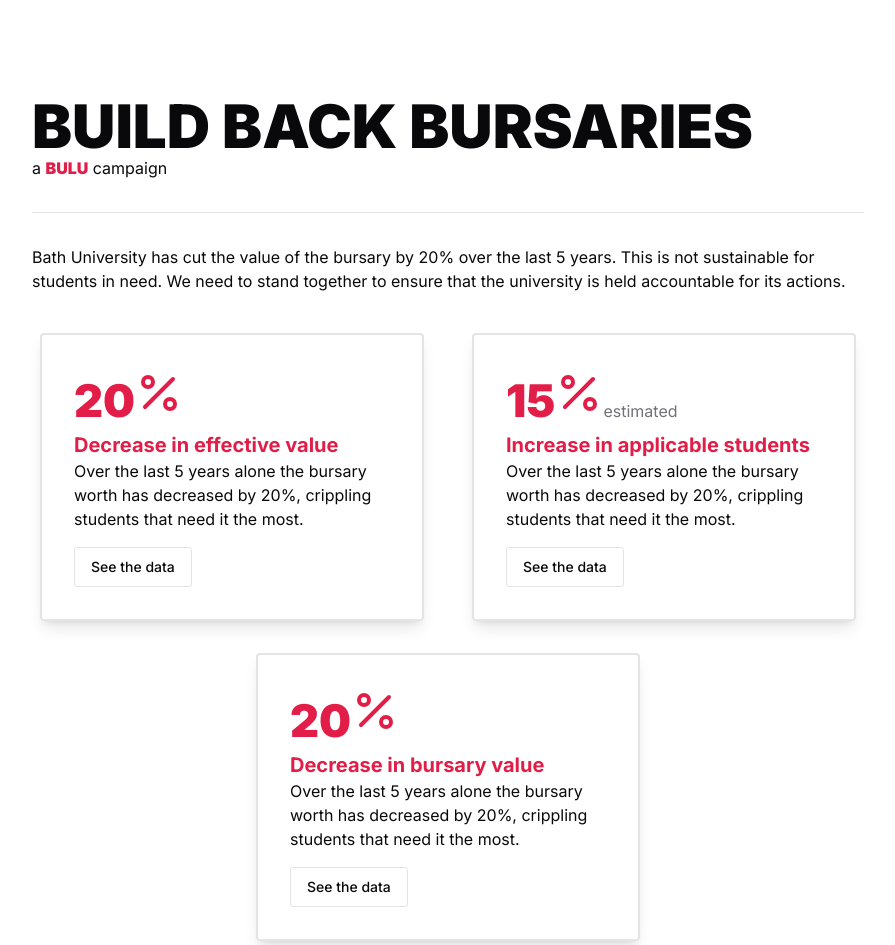
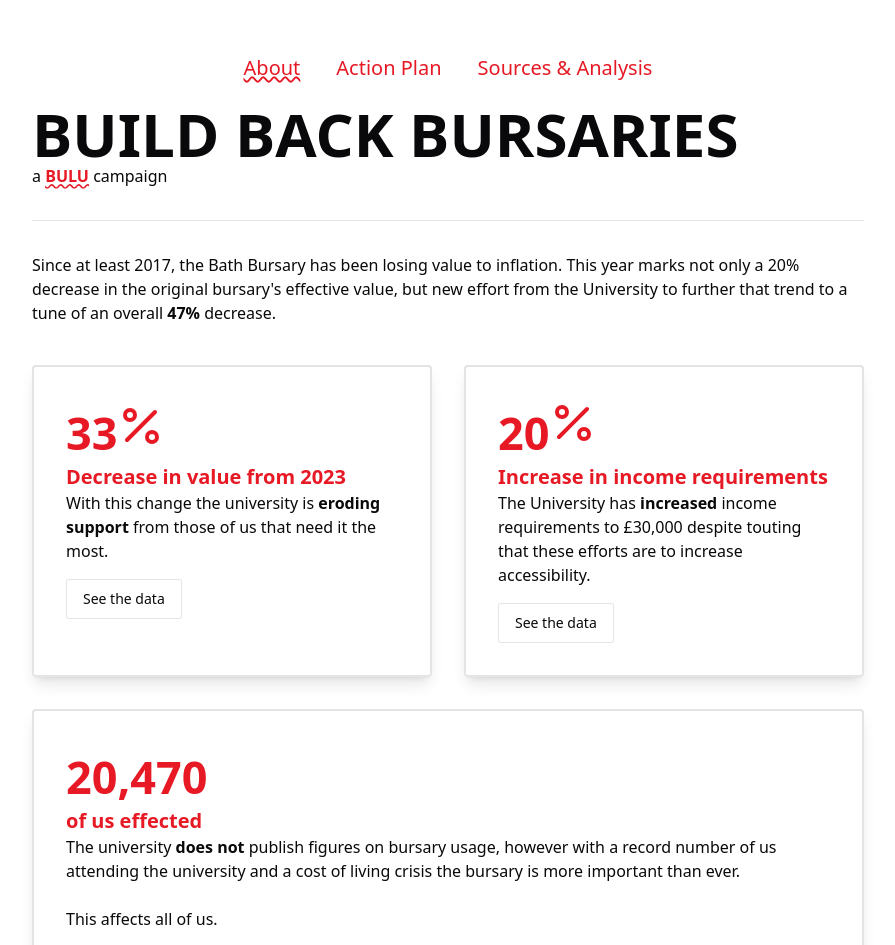
Before and after one commit to Xvois/BBBSite, a Next.js app: page / in a window 1280 px wide. Shown: the top 945 px of the page, without its empty margins (192-1087 px from the left). Built offline with nearby package versions, Linux system fonts and the light colour scheme.

Commit message:
Header consistency, transparency page

```diff
--- a/app/action/page.tsx
+++ b/app/action/page.tsx
@@ -57,18 +57,27 @@
     ]
 
     return (
-        <main className="flex min-h-screen max-w-screen-lg mx-auto flex-col items-center p-8 lg:p-24 space-y-10">
-            <div className={"space-y-4 text-center"}>
-                <h1 className={"text-5xl font-black text-primary"}>
-                    The <span className={"underline decoration-wavy"}>Action Plan</span>
-                </h1>
+        <main>
+            <section className={"space-y-8"}>
+                <div>
+                    <h1 className={"font-black text-6xl"}> The <span
+                        className={"underline decoration-wavy decoration-primary"}>Action Plan</span></h1>
+                </div>
                 <Separator/>
                 <p>
-                    We have a plan to make sure the University listens to us.
+                    We are building a plan to fight for fairer access to education at Bath University. We will
+                    be asking SU candidates about what they will do about the bursary cutbacks, presenting a
+                    petition to the University Council to reverse the bursary cutbacks and leafleting, disruptiveness,
+                    leaving signs, info and messaging on campus.
                 </p>
+            </section>
+
+            <div>
+                <h2 className={"text-2xl text-primary font-black text-center"}>What you can do</h2>
             </div>
 
             <div className="relative h-full w-full space-y-10">
+                <h2 className={"text-2xl text-primary font-black text-center"}>Timeline</h2>
                 <div className="absolute inset-0 flex items-center">
                     <div className="w-2 h-full bg-primary"/>
                 </div>
--- a/app/globals.css
+++ b/app/globals.css
@@ -11,7 +11,7 @@
     --card-foreground: 240 10% 3.9%;
     --popover: 0 0% 100%;
     --popover-foreground: 240 10% 3.9%;
-    --primary: 346.8 77.2% 49.8%;
+    --primary: 357, 80%, 50%;
     --primary-foreground: 355.7 100% 97.3%;
     --secondary: 240 4.8% 95.9%;
     --secondary-foreground: 240 5.9% 10%;
--- a/app/layout.tsx
+++ b/app/layout.tsx
@@ -1,12 +1,14 @@
-import type { Metadata } from "next";
-import { Inter, Noto_Serif } from "next/font/google";
+import type {Metadata} from "next";
+import {Inter} from "next/font/google";
 import "./globals.css";
+import {Navbar} from "@/components/Navbar";
 
-const inter = Inter({ subsets: ["latin"] });
+const inter = Inter({subsets: ["latin"]});
 
 export const metadata: Metadata = {
-  title: "Create Next App",
-  description: "Generated by create next app",
+
+    title: "Build Back Bursaries",
+    description: "Fight for fairer access to education at Bath University.",
 };
 
 export default function RootLayout({
@@ -16,7 +18,10 @@
 }>) {
     return (
         <html lang="en">
-      <body className={inter.className}>{children}</body>
+        <body className={inter.className + "min-h-screen max-w-screen-lg mx-auto px-8 py-8 lg:px-24 "}>
+        <Navbar/>
+        {children}
+        </body>
         </html>
     );
 }
--- a/app/page.tsx
+++ b/app/page.tsx
@@ -3,63 +3,45 @@
 import Link from "next/link";
 import {Separator} from "@/components/ui/separator";
 
-export default function Home() {
+export default function About() {
     return (
-        <main className="flex min-h-screen max-w-screen-lg mx-auto flex-col items-center p-8 lg:p-24 space-y-10">
+        <main className="space-y-10">
+
             <section className={"space-y-8"}>
                 <div>
                     <h1 className={"font-black text-6xl"}>BUILD BACK BURSARIES</h1>
-                    <p>a <span className={"font-black text-primary"}>BULU</span> campaign</p>
+                    <p>a <a href={'https://www.thesubath.com/bulu/'} className={"font-black text-primary underline decoration-wavy"}>BULU</a> campaign</p>
                 </div>
-                <Separator />
+                <Separator/>
                 <p>
-                    Bath University has cut the value of the bursary by 20% over the last 5 years. This is not
-                    sustainable for students in need. We need to stand together to ensure that the university is held
-                    accountable for its actions.
+                    Since at least 2017, the Bath Bursary has been losing value to inflation. This year marks
+                    not only a 20% decrease in the original bursary&apos;s effective value, but new effort from the University
+                    to further that trend to a tune of an overall <b>47%</b> decrease.
                 </p>
             </section>
+
             <section className={"w-full space-y-8"}>
                 <div
                     className={"flex flex-wrap gap-8 justify-around"}>
-
-                    <div className={"w-96 min-w-64 border-2 p-8 rounded shadow-lg"}>
+                    <div className={"w-96 min-w-64 flex-grow border-2 p-8 rounded shadow-lg"}>
 
                         <div className={"inline-flex items-baseline h-16 text-primary"}>
-                            <p className={"font-black text-[45px]"}>20</p>
+                            <p className={"font-black text-[45px]"}>33</p>
                             <Percent className={'w-12 h-12'}/>
                         </div>
 
                         <div className={"relative w-fit text-primary"}>
-                            <h3 className={"font-bold text-xl"}>Decrease in effective value</h3>
+                            <h3 className={"font-bold text-xl"}>Decrease in value from 2023</h3>
                         </div>
-                        <p>Over the last 5 years alone the bursary worth has decreased by 20%, crippling students that
-                            need it the most.</p>
+                        <p>With this change the university is <b>eroding support</b> from those of us that need it the
+                            most.</p>
 
                         <Button className={"mt-4"} variant={"outline"}>
                             See the data
                         </Button>
                     </div>
 
-                    <div className={"w-96 min-w-64 border-2 p-8 rounded shadow-lg"}>
-
-                        <div className={"inline-flex h-16 items-baseline text-primary"}>
-                            <p className={"font-black text-[45px]"}>15</p>
-                            <Percent className={'w-12 h-12'}/>
-                            <p className={"text-muted-foreground h-fit"}>estimated</p>
-                        </div>
-
-                        <div className={"relative w-fit text-primary"}>
-                            <h3 className={"font-bold text-xl"}>Increase in applicable students</h3>
-                        </div>
-                        <p>Over the last 5 years alone the bursary worth has decreased by 20%, crippling students that
-                            need it the most.</p>
-
-                        <Button className={"mt-4"} variant={"outline"}>
-                            See the data
-                        </Button>
-                    </div>
-
-                    <div className={"w-96 min-w-64 border-2 p-8 rounded shadow-lg"}>
+                    <div className={"w-96 min-w-64 flex-grow border-2 p-8 rounded shadow-lg"}>
 
                         <div className={"inline-flex align-baseline h-16 text-primary"}>
                             <p className={"font-black text-[45px] text-primary"}>20</p>
@@ -67,10 +49,35 @@
                         </div>
 
                         <div className={"relative w-fit text-primary"}>
-                            <h3 className={"font-bold text-xl"}>Decrease in bursary value</h3>
+                            <h3 className={"font-bold text-xl"}>Increase in income requirements</h3>
                         </div>
-                        <p>Over the last 5 years alone the bursary worth has decreased by 20%, crippling students that
-                            need it the most.</p>
+                        <p>
+                            The University has <b>increased</b> income requirements to £30,000 despite touting that
+                            these efforts are to increase accessibility.
+                        </p>
+
+                        <Button className={"mt-4"} variant={"outline"}>
+                            See the data
+                        </Button>
+                    </div>
+
+                    <div className={"w-96 min-w-64 flex-grow border-2 p-8 rounded shadow-lg"}>
+
+                        <div className={"inline-flex h-16 items-baseline text-primary"}>
+                            <p className={"font-black text-[45px]"}>20,470</p>
+                        </div>
+
+                        <div className={"relative w-fit text-primary"}>
+                            <h3 className={"font-bold text-xl"}>of us effected</h3>
+                        </div>
+                        <p>The university <b>does not</b> publish figures on bursary usage, however with a record
+                            number of us attending the university and a cost of living crisis the bursary is more
+                            important
+                            than ever.
+                            <br/>
+                            <br/>
+                            This affects all of us.
+                        </p>
 
                         <Button className={"mt-4"} variant={"outline"}>
                             See the data
@@ -78,9 +85,11 @@
                     </div>
                 </div>
             </section>
+
             <section className={"max-w-screen-xl w-full space-y-8"}>
-                <h2 className={"w-fit mx-auto uppercase font-extrabold text-3xl text-primary"}>They&apos;re removing <span
-                    className={"text-4xl"}>choice</span></h2>
+                <h2 className={"md:text-center uppercase font-extrabold text-3xl text-primary"}>They&apos;re
+                    removing <span
+                        className={"text-4xl"}>choice</span></h2>
                 <div>
                     <p>
                         Through diverting cash funds from the bursary into food and drink credits, the university is
@@ -99,7 +108,7 @@
 
             </section>
             <section className={"max-w-screen-xl w-full space-y-8"}>
-                <h2 className={"w-fit mx-auto uppercase font-extrabold text-3xl text-primary"}>It is <span
+                <h2 className={"md:text-center  uppercase font-extrabold text-3xl text-primary"}>It is <span
                     className={"text-4xl"}>unsustainable</span> for students</h2>
                 <div>
                     <p>
@@ -117,7 +126,7 @@
                 </div>
             </section>
             <section className={"max-w-screen-xl w-full space-y-8"}>
-                <h2 className={"w-fit mx-auto uppercase font-extrabold text-3xl text-primary"}>How to take <span
+                <h2 className={"md:text-center  uppercase font-extrabold text-3xl text-primary"}>How to take <span
                     className={"decoration-wavy underline"}>action</span></h2>
 
                 <p>
--- /dev/null
+++ b/app/transparency/page.tsx
@@ -0,0 +1,57 @@
+import {Separator} from "@/components/ui/separator";
+
+export default function Transparency() {
+    return (
+        <main className={"space-y-8"}>
+            <section className={"space-y-8"}>
+                <div>
+                    <h1 className={"font-black text-6xl"}>Transparency</h1>
+                </div>
+                <Separator/>
+                <p>
+                    In our efforts to be as transparent and honest as possible we provide here our methods
+                    and sources for our data and analysis.
+                </p>
+            </section>
+            <div className={"space-y-4"}>
+                <h2 className={"text-primary font-black text-3xl md:text-center"}>Sources for the opening remarks</h2>
+                <div>
+                    <q className={"text-muted-foreground text-xl"}>Since at least 2017, the Bath Bursary [...]</q>
+                    <p>
+                        The data for the value of the bursary comes from the wayback machine, a service that archives
+                        websites. The earliest data found using the current URL is from 2017. This means we can only
+                        assert
+                        changes in the bursary value from 2017 onwards.
+                    </p>
+                </div>
+                <div>
+                    <q className={"text-muted-foreground text-xl"}>
+                        This year marks not only a 20% decrease in the bursary&apos;s effective value [...]
+                    </q>
+                    <p>
+                        The 20% decrease in value is calculated by comparing the value of the bursary in 2017 to the
+                        value
+                        adjusted for inflation as of March 2024, following the old bursary value of £3000 cash.
+                        <br/>
+                        Inflation is calculated using the <a
+                        className={"text-primary underline decoration-wavy font-bold"}
+                        href={'https://www.bankofengland.co.uk/monetary-policy/inflation/inflation-calculator'}>Bank
+                        of England calculator</a>.
+                    </p>
+                </div>
+
+                <div>
+                    <q className={"text-muted-foreground text-xl"}>[...] overall 47%.</q>
+                    <p>
+                        This value is calculated following the same method as the 20% decrease, but using the new
+                        bursary
+                        value of £1000 cash and £1000 food and drink credits for 2nd and 3rd year students, which are
+                        weighted equally. However, it is
+                        important to note that food and drink credits do not have the same purchasing power as cash.
+                    </p>
+                </div>
+
+            </div>
+        </main>
+    )
+}
--- /dev/null
+++ b/components/Navbar.tsx
@@ -0,0 +1,48 @@
+'use client'
+import React from 'react'
+import {
+    NavigationMenu,
+    NavigationMenuItem,
+    NavigationMenuLink,
+    NavigationMenuList,
+    navigationMenuTriggerStyle
+} from "@/components/ui/navigation-menu";
+import Link from "next/link";
+import {usePathname} from "next/navigation";
+
+
+export const Navbar = () => {
+    const pathname = usePathname()
+
+    return (
+        <NavigationMenu className={"mx-auto my-4"}>
+            <NavigationMenuList>
+                <NavigationMenuItem>
+                    <Link href="/" legacyBehavior passHref>
+                        <NavigationMenuLink
+                            className={navigationMenuTriggerStyle() + ` text-primary text-xl ${pathname === "/" ? 'underline decoration-wavy' : ''}`}>
+                            About
+                        </NavigationMenuLink>
+                    </Link>
+                </NavigationMenuItem>
+                <NavigationMenuItem>
+                    <Link href="/action" legacyBehavior passHref>
+                        <NavigationMenuLink
+                            className={navigationMenuTriggerStyle() + ` text-primary text-xl ${pathname === "/action" ? 'underline decoration-wavy' : ''}`}>
+                            Action Plan
+                        </NavigationMenuLink>
+                    </Link>
+                </NavigationMenuItem>
+                <NavigationMenuItem>
+                    <Link href="/transparency" legacyBehavior passHref>
+                        <NavigationMenuLink
+                            className={navigationMenuTriggerStyle() + ` text-primary text-xl ${pathname === "/transparency" ? 'underline decoration-wavy' : ''}`}>
+                            Sources & Analysis
+                        </NavigationMenuLink>
+                    </Link>
+                </NavigationMenuItem>
+            </NavigationMenuList>
+        </NavigationMenu>
+
+    )
+}
```
Lines whose indentation alone changed are shown as unchanged.
